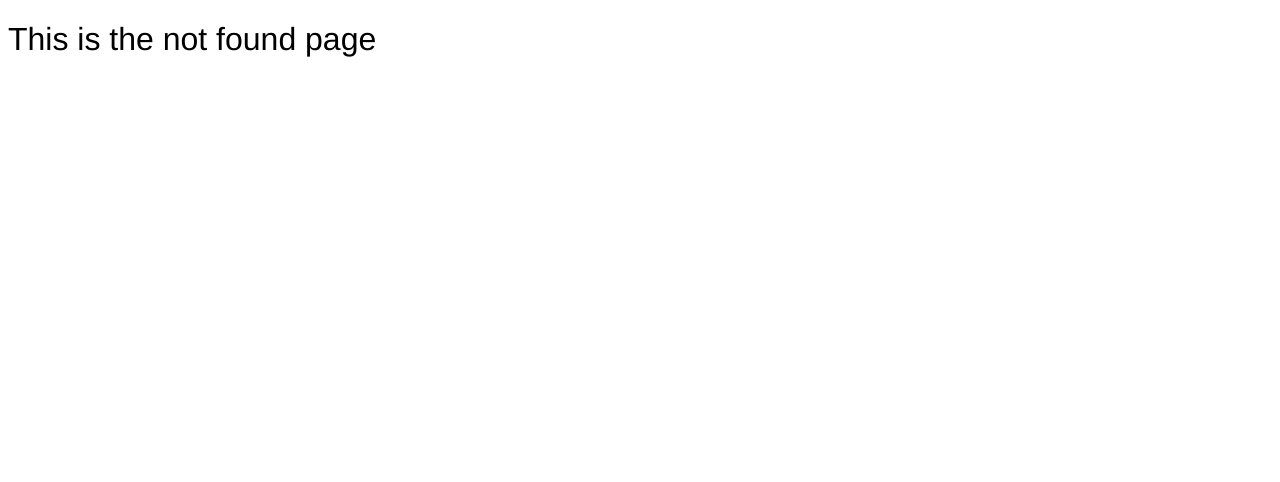
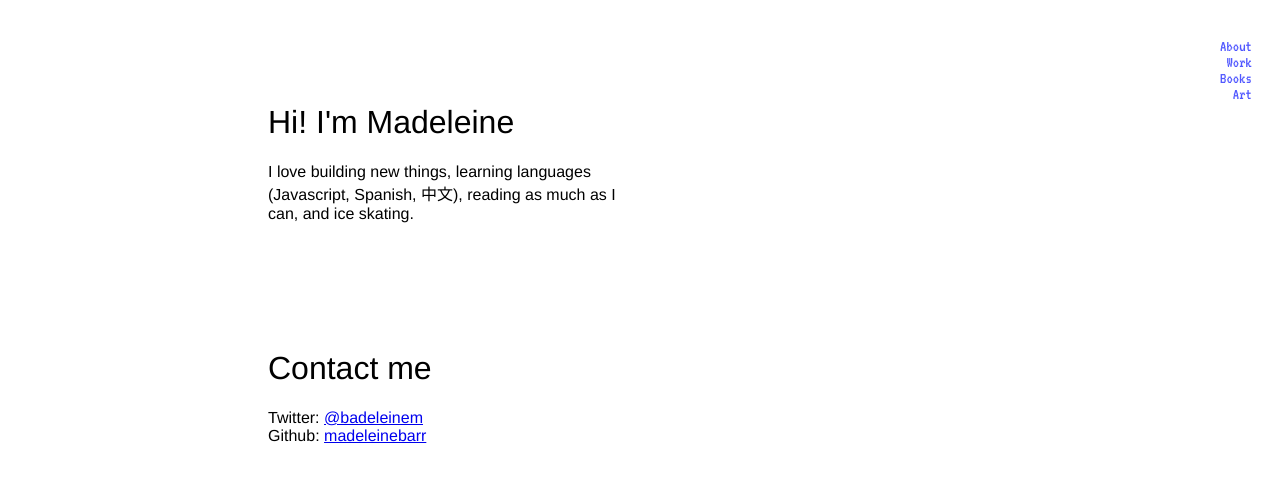
Before and after one commit to madeleinebarr/badeleinemWebsite, a React (Create React App) app: page / in a window 1280 px wide. Before the commit this address had no page. Shown: the top 482 px of the page. Built offline with nearby package versions, Linux system fonts and the light colour scheme.

Commit message:
routing works on gh-pages with hashrouter

```diff
--- a/src/components/Navigation.js
+++ b/src/components/Navigation.js
@@ -12,15 +12,19 @@ const Navigation = () => {
             <li><a href="/art">Art</a></li> */}
 
             <li>
-                <Link to ="/badeleinemWebsite/">About</Link>
+                <Link to ="/">About</Link>
                 </li>
 
                 <li>
-                <Link to ="/badeleinemWebsite/work">Work</Link>
+                <Link to ="/work">Work</Link>
                 </li>
 
                 <li>
-                <Link to ="/badeleinemWebsite/books">Books</Link>
+                <Link to ="/books">Books</Link>
+                </li>
+
+                <li>
+                <Link to ="/art">Art</Link>
                 </li>
 
             {/* <li><a href="/books">Books</a></li>
--- a/src/components/Router.js
+++ b/src/components/Router.js
@@ -1,23 +1,22 @@
 import React from 'react';
-import { BrowserRouter, Route, Switch } from 'react-router-dom';
+import { HashRouter, Route, Switch } from 'react-router-dom';
 import About from './About';
 import Work from './Work';
 import Books from './Books';
-import Topics from './Topics';
 import Art from './Art';
 import NotFound from './NotFound';
 
 const Router = () => (
-    <BrowserRouter>
+    <HashRouter basename="/">
         <Switch>
-            <Route exact path="/badeleinemWebsite" component={About}/>
-            <Route path="/badeleinemWebsite/work" component={Work} />
-            <Route path="/badeleinemWebsite/books" component={Books} />
-            <Route path="/topics" component={Topics} />
+            <Route exact path="/" component={About}/>
+            <Route path="/work" component={Work} />
+            <Route path="/books" component={Books} />
+            {/* <Route path="/topics" component={Topics} /> */}
             <Route path="/art" component={Art} />
             <Route component={NotFound} />
         </Switch>
-    </BrowserRouter>
+    </HashRouter>
 );
 
 export default Router;
--- a/src/components/Work.js
+++ b/src/components/Work.js
@@ -53,7 +53,9 @@ const Work = () => {
     return (
         <div className="workPage">
             <Navigation />
+            <div class="content">
             <ProjectList projects={projectsArray} />
+            </div>
         </div>
     );
 }
--- a/src/index.js
+++ b/src/index.js
@@ -11,4 +11,4 @@ import './css/style.css';
 //   document.getElementById('root')
 // );
 
-render(<Router basename={process.env.PUBLIC_URL}/>, document.querySelector('#root'));
+render(<Router />, document.querySelector('#root'));
```
